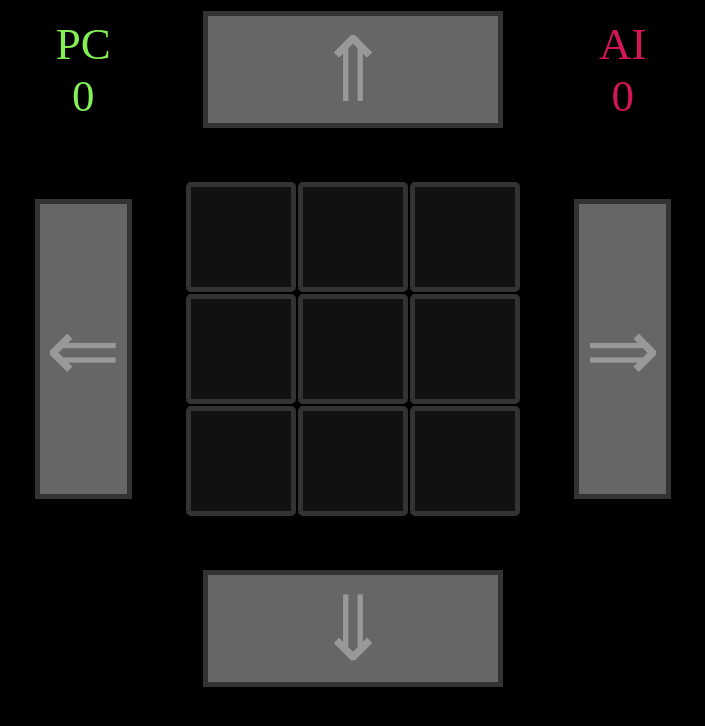
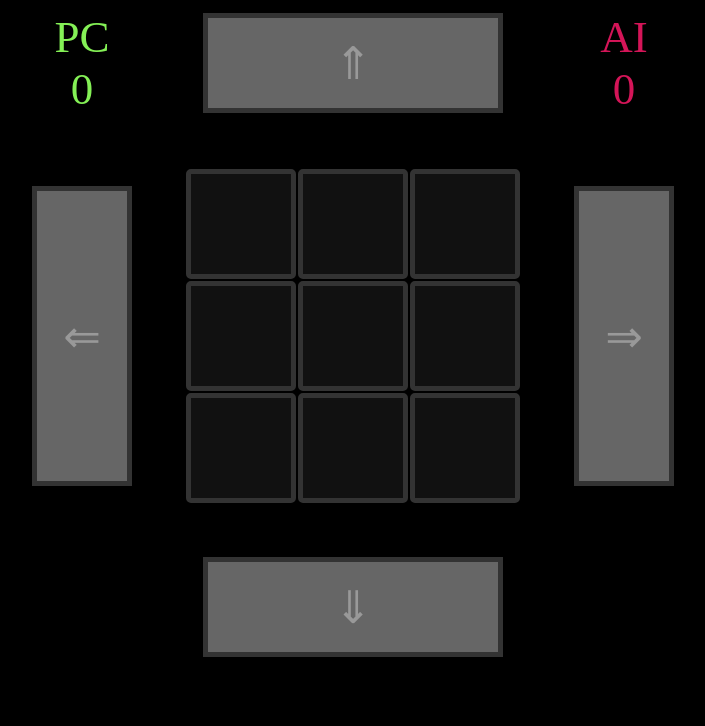
Before and after one commit to toil-exam/noworries, a PHP site: page /cube/index.html in a window 1280 px wide. Shown: the top 726 px of the page, without its empty margins (287-992 px from the left). Run offline with PHP 8.4, Linux system fonts and the light colour scheme.

Commit message:
Update cube.css

```diff
--- a/cube/cube.css
+++ b/cube/cube.css
@@ -38,14 +38,14 @@ body {
 
 button {
     position: relative;
-    font-size: var(--text-size);
+    font-size: var(--half-text-size);
     background-color: #666;
     color: #999;
     border: var(--border-size) solid #333;
 }
 
-#upButton, #downButton {width: var(--face-size); }
-#leftButton, #rightButton {height: var(--face-size); }
+#upButton, #downButton {width: var(--face-size); height: var(--space-size); }
+#leftButton, #rightButton {width: var(--space-size); height: var(--face-size); }
 
 .jolt-up {top: var(--minus-half-face-size); }
 .jolt-up-twice {top: var(--minus-face-size); }
```
